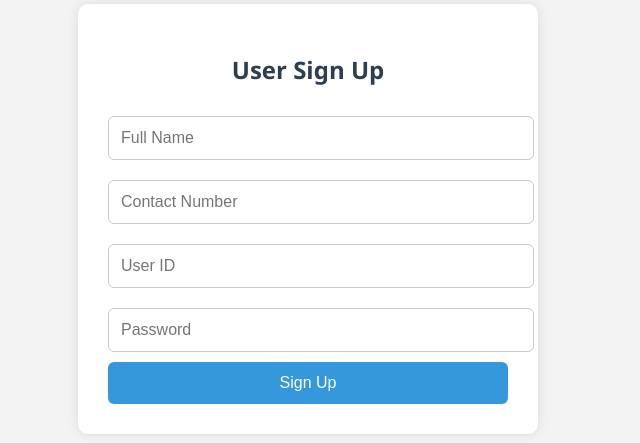
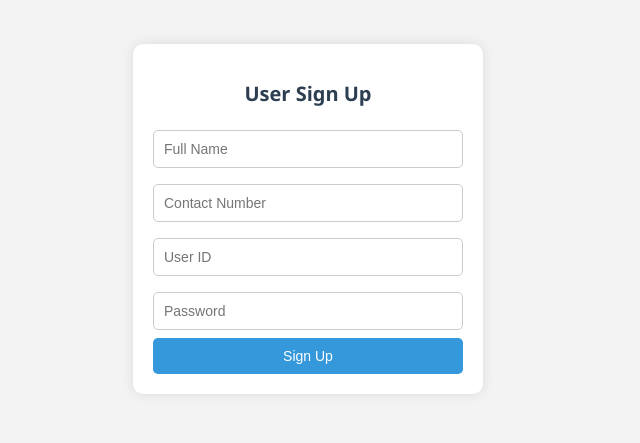
Before and after one commit to abnegative2904/EV-Charging-Log, a plain HTML site: page signup.html in a window 1280 px wide. Shown: the part 181-624 px from the top of the page, without its empty margins (332-972 px from the left). Drawn offline with Linux system fonts and the light colour scheme.

Commit message:
Update signup.html

```diff
--- a/signup.html
+++ b/signup.html
@@ -17,47 +17,44 @@
 
     .container {
       background: white;
-      padding: 30px;
+      padding: 20px;
       border-radius: 10px;
       box-shadow: 0 0 12px rgba(0, 0, 0, 0.1);
-      width: 100%;
-      max-width: 400px;
+      width: 90%;
+      max-width: 350px;
       text-align: center;
+      box-sizing: border-box;
     }
 
     h2 {
-      margin-bottom: 20px;
+      font-size: 20px;
+      margin-bottom: 15px;
       color: #2c3e50;
     }
 
     input {
       width: 100%;
-      padding: 12px;
-      margin: 10px 0;
+      padding: 10px;
+      margin: 8px 0;
       border: 1px solid #ccc;
-      border-radius: 6px;
-      font-size: 16px;
+      border-radius: 5px;
+      font-size: 14px;
+      box-sizing: border-box;
     }
 
     button {
       width: 100%;
-      padding: 12px;
+      padding: 10px;
       background-color: #3498db;
       color: white;
-      font-size: 16px;
+      font-size: 14px;
       border: none;
-      border-radius: 6px;
+      border-radius: 5px;
       cursor: pointer;
     }
 
     button:hover {
       background-color: #2980b9;
-    }
-
-    @media (max-width: 480px) {
-      .container {
-        padding: 20px;
-      }
     }
   </style>
 </head>
```
